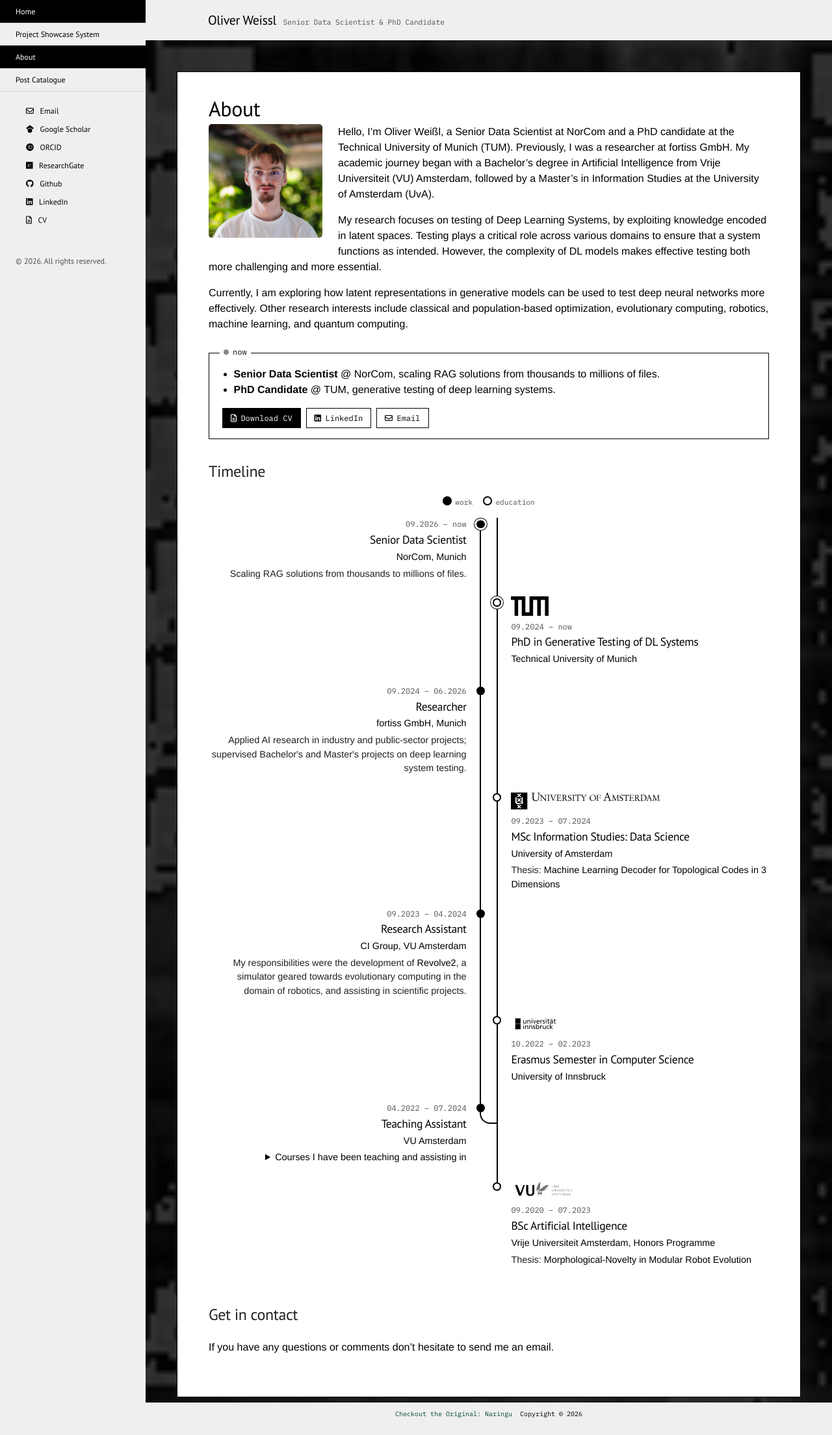
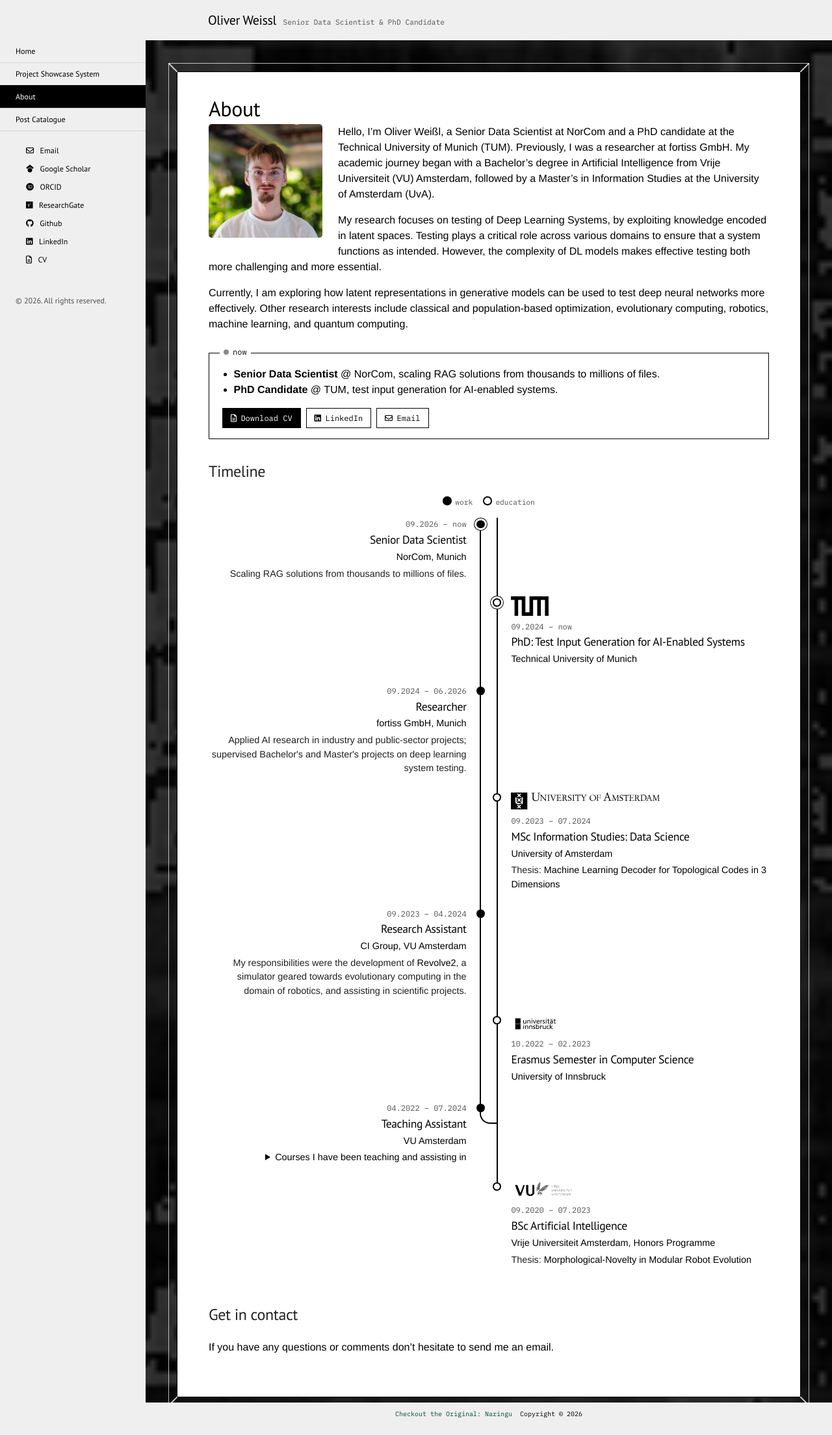
Before and after one commit to oliverweissl/oliverweissl.github.io, a Jekyll site: the page built from about/index.md, in a window 1280 px wide. Shown: the whole page at 65% size. Built offline with Jekyll 4.4.1, drawn with Linux system fonts in a browser that asks for light colours; nearby versions of some CDN libraries.

Commit message:
Full-width header/footer, sidebar between; bevel frame around content; PhD topic
- Desktop: header and footer span the full width, sidebar sits between
- Outer outline around the content box with corner diagonals
- About: PhD topic is test input generation for AI-enabled systems

Co-Authored-By: Claude Opus 5.5 (1M context) <noreply@anthropic.com>

```diff
--- a/about/index.md
+++ b/about/index.md
@@ -17,7 +17,7 @@ Other research interests include classical and population-based optimization, ev
   <span class="now-label">now</span>
   <ul>
     <li><strong>Senior Data Scientist</strong> @ <a href="https://www.norcom.de/">NorCom</a>, scaling RAG solutions from thousands to millions of files.</li>
-    <li><strong>PhD Candidate</strong> @ <a href="https://www.tum.de/">TUM</a>, generative testing of deep learning systems.</li>
+    <li><strong>PhD Candidate</strong> @ <a href="https://www.tum.de/">TUM</a>, test input generation for AI-enabled systems.</li>
   </ul>
   <div class="now-actions">
     <a class="action-button action-button-primary" href="/files/Oliver_Weissl_CV.pdf" target="_blank"><i class="fa-regular fa-file-lines" aria-hidden="true"></i> Download CV</a>
@@ -46,7 +46,7 @@ Other research interests include classical and population-based optimization, ev
     <div class="tl-body">
       <img class="tl-logo" src="/images/logos/tum.svg" alt="TUM logo">
       <span class="tl-date">09.2024 – now</span>
-      <h3 class="tl-title">PhD in Generative Testing of DL Systems</h3>
+      <h3 class="tl-title">PhD: Test Input Generation for AI-Enabled Systems</h3>
       <p class="tl-org"><a href="https://www.tum.de/">Technical University of Munich</a></p>
     </div>
   </li>
--- a/public/css/refresh.css
+++ b/public/css/refresh.css
@@ -632,3 +632,58 @@ body,
 .tl-item:hover .tl-logo {
   filter: none;
 }
+
+/*
+ * Desktop frame layout: header and footer span the full width, the sidebar
+ * sits between them, and the content box gets an outer outline joined to it
+ * by diagonals at the corners.
+ */
+@media (min-width: 48.01em) {
+  :root {
+    --head-h: 62px;
+    --foot-h: 50px;
+    --sidebar-w: 14rem;
+    --bevel: 14px;
+  }
+  .masthead {
+    position: relative;
+    z-index: 11;
+    height: var(--head-h);
+    margin-left: calc(-1 * var(--sidebar-w));
+    padding-left: var(--sidebar-w);
+  }
+  .sidebar {
+    top: var(--head-h);
+    bottom: var(--foot-h);
+  }
+  .footer {
+    z-index: 11;
+  }
+  .sidebar-nav-item:first-child {
+    border-top: none;
+  }
+  .container.content {
+    position: relative;
+  }
+
+  .container.content::before,
+  .container.content::after {
+    content: "";
+    position: absolute;
+    inset: calc(-1 * var(--bevel));
+    pointer-events: none;
+  }
+  /* Outer outline */
+  .container.content::before {
+    border: 1px solid rgba(255, 255, 255, .7);
+  }
+  /* Corner diagonals from the box corner to the outline corner */
+  .container.content::after {
+    --line: rgba(255, 255, 255, .7);
+    background:
+      linear-gradient(to top right, transparent calc(50% - .75px), var(--line) calc(50% - .75px), var(--line) calc(50% + .75px), transparent calc(50% + .75px)) left top / var(--bevel) var(--bevel) no-repeat,
+      linear-gradient(to bottom right, transparent calc(50% - .75px), var(--line) calc(50% - .75px), var(--line) calc(50% + .75px), transparent calc(50% + .75px)) right top / var(--bevel) var(--bevel) no-repeat,
+      linear-gradient(to bottom right, transparent calc(50% - .75px), var(--line) calc(50% - .75px), var(--line) calc(50% + .75px), transparent calc(50% + .75px)) left bottom / var(--bevel) var(--bevel) no-repeat,
+      linear-gradient(to top right, transparent calc(50% - .75px), var(--line) calc(50% - .75px), var(--line) calc(50% + .75px), transparent calc(50% + .75px)) right bottom / var(--bevel) var(--bevel) no-repeat;
+  }
+}
```
